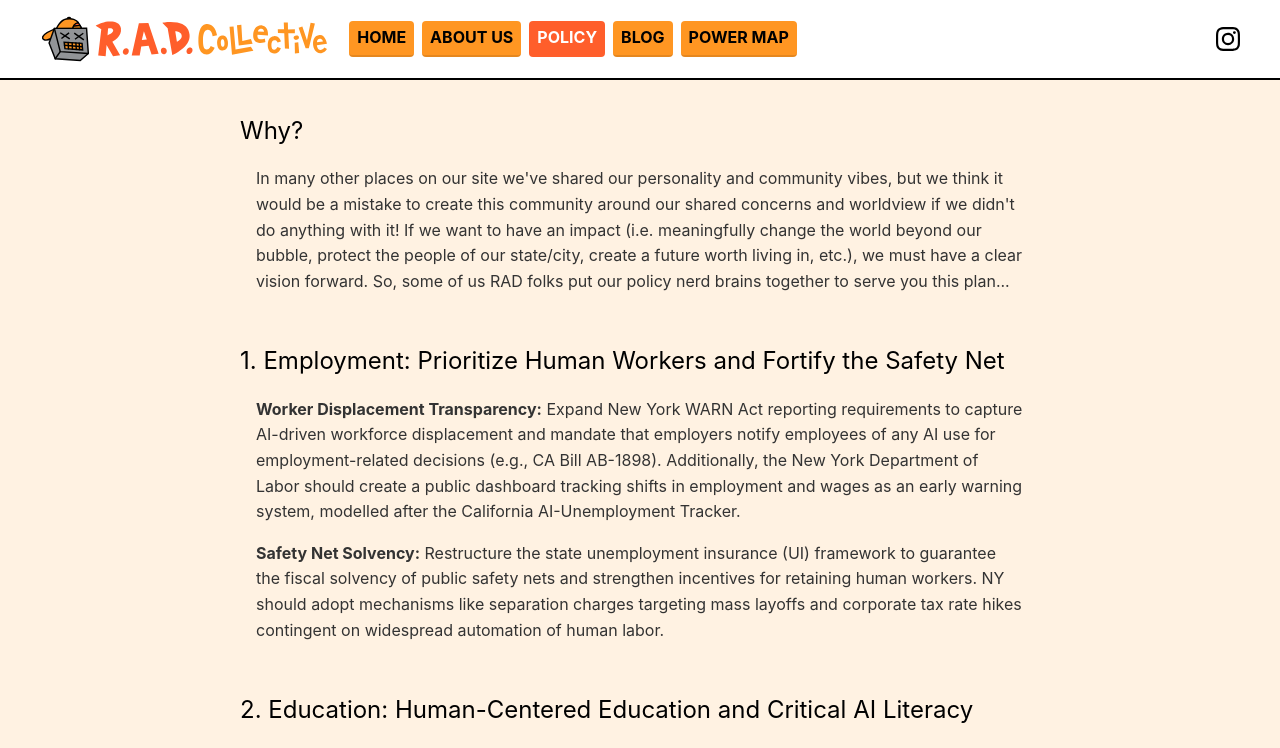
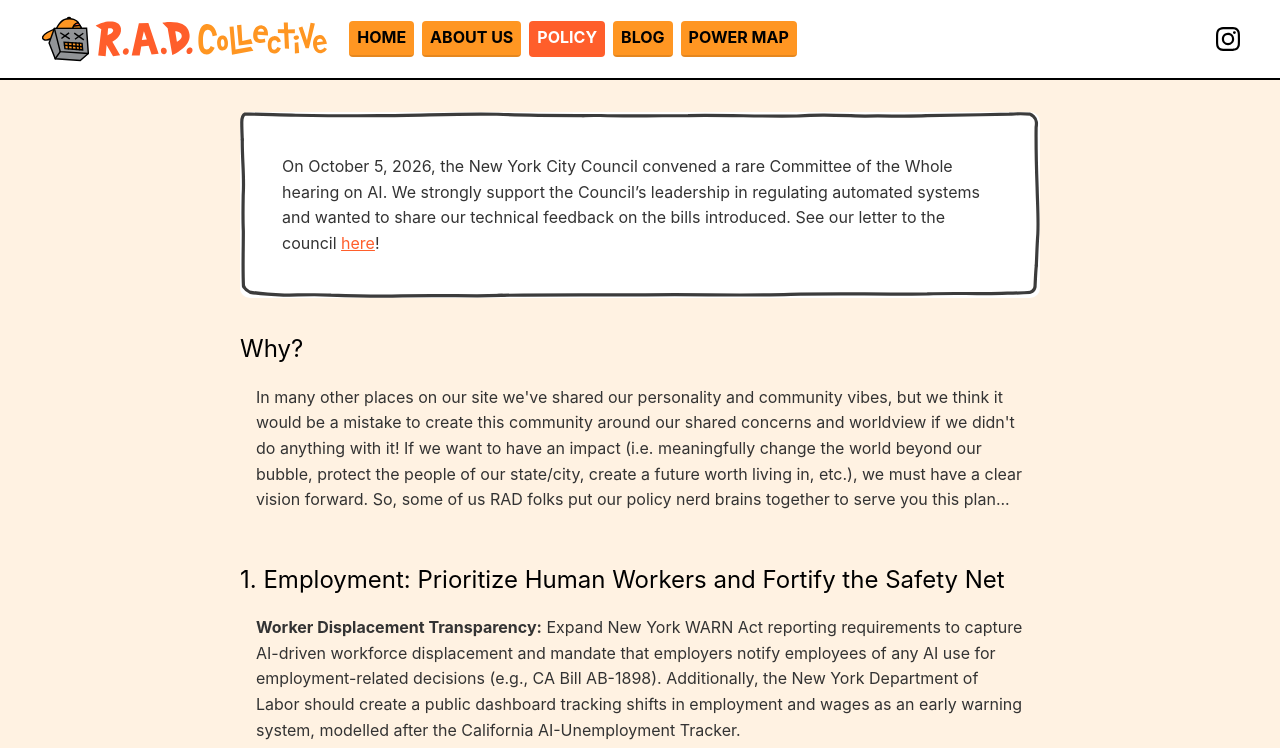
Before and after one commit to radcollectivenyc/rad-collective-website, a Vue app: page /policy in a window 1280 px wide. Shown: the top 748 px of the page. Built offline with nearby package versions, Linux system fonts and the light colour scheme.

Commit message:
updated letter page and linked to it from the policy page

```diff
--- a/src/views/PolicyView.vue
+++ b/src/views/PolicyView.vue
@@ -1,5 +1,8 @@
 <template>
   <div id="about">
+    <div class="doodle-box">
+      <p>On October 5, 2026, the New York City Council convened a rare Committee of the Whole hearing on AI. We strongly support the Council’s leadership in regulating automated systems and wanted to share our technical feedback on the bills introduced. See our letter to the council <RouterLink to="/policy/letter-to-city-council">here</RouterLink>!</p>
+    </div>
     <div class="section" id="employment">
       <div class="section-heading">Why?</div>
       <div class="section-content">
@@ -44,6 +47,10 @@
   </div>
 </template>
 
+<script setup lang="ts">
+import { RouterLink } from 'vue-router'
+</script>
+
 <style scoped lang="scss">
 #about {
   max-width: 800px;
--- a/src/views/policy/LetterToCityCouncil.vue
+++ b/src/views/policy/LetterToCityCouncil.vue
@@ -136,12 +136,12 @@
       <div class="letter-heading">Conclusions</div>
       <p>We thank the Council for challenging the AI industry’s status quo of hubristic self-governance, and meeting this moment with sober urgency. We hope that this hearing launches fruitful collaboration with our constituent group to help push the moral frontier of AI policy.</p>
     </div>
-    <img class="letter-photo" src="@/assets/rad_launch.jpg" alt="RAD Collective members at our launch picnic"/>
     <p>
       Sincerely,<br>
       Resisting Automated Disempowerment (RAD) Collective<br>
       <a href="https://radnyc.net">radnyc.net</a> | <a href="https://www.instagram.com/radcollectivenyc" target="_blank">@radcollectivenyc</a>
     </p>
+    <img class="letter-photo" src="@/assets/rad_launch.jpg" alt="RAD Collective members at our launch picnic"/>
   </div>
 </template>
 
```
